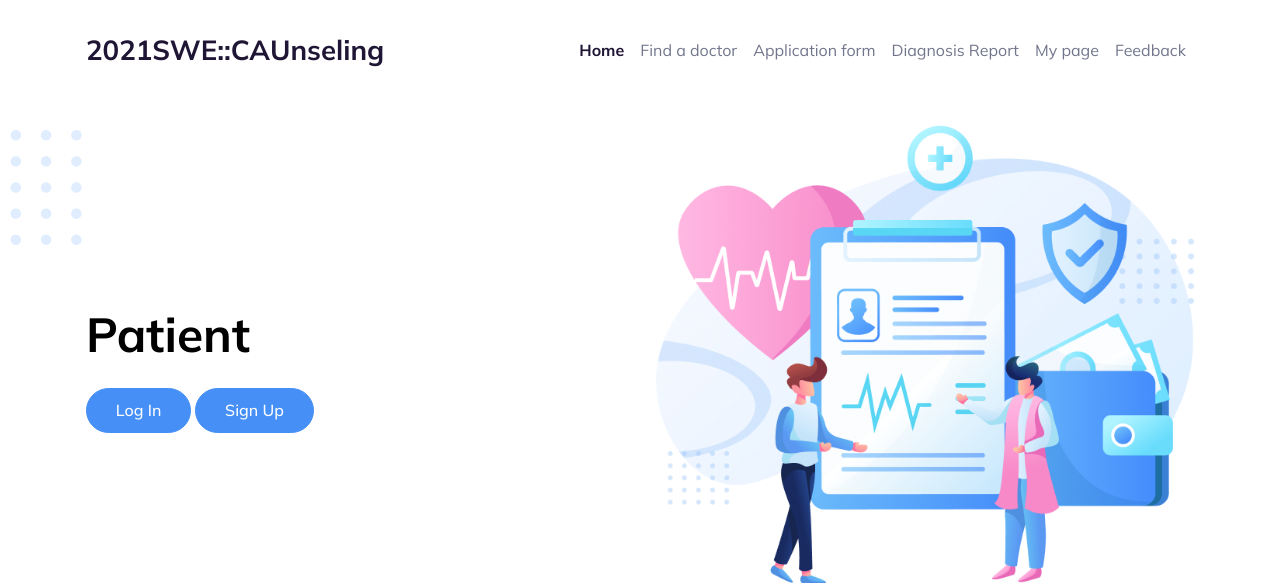
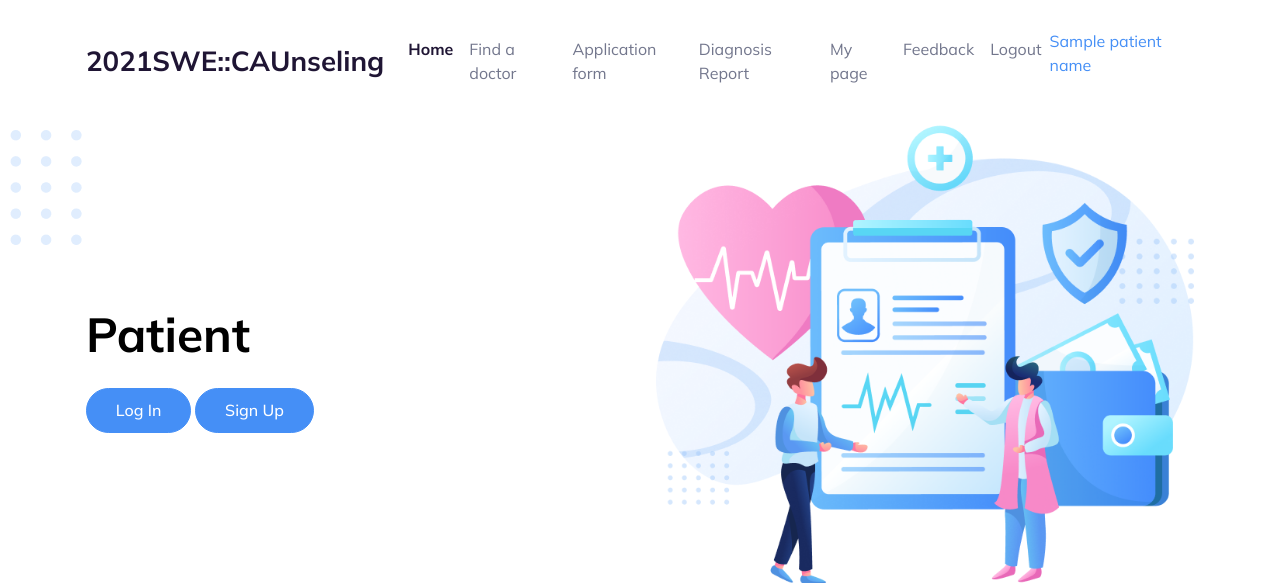
Before and after one commit to yhb1834/Smart-Health-Prediction-System, a Django app: template webpage/doctor_patient/templates/patient/main.html in a window 1280 px wide. Shown: the top 583 px of the page. Run offline with Django 3.2, Linux system fonts and the light colour scheme; the template is opened without the code that fills it: most values are stand-ins (such as "Sample title", 1, 10 or a date in 2020); some libraries are stand-ins or nearby versions.

Commit message:
메인 페이지에 로그아웃 버튼 추가하고 현제 로그인 되어있는 사람 이름 띄우기 만듦

```diff
--- a/webpage/doctor_patient/patient_views.py
+++ b/webpage/doctor_patient/patient_views.py
@@ -6,7 +6,10 @@ from django.utils import timezone
 from .models import User, Pa_details, Pa_report
 
 def pa_main(request):
-    return render(request,'patient/main.html')
+    context = {
+        'patient_name': request.user.username,
+    }
+    return render(request,'patient/main.html', context)
 
 def pa_search(request):
     #home이라 생각하고 여기에 검색 기능이 있어야 하지 않을까? 아니면 나중에 main 하고 합치던지
--- a/webpage/doctor_patient/templates/patient/main.html
+++ b/webpage/doctor_patient/templates/patient/main.html
@@ -92,6 +92,12 @@
               <li class="nav-item"><a class="nav-link" href="../details">My page</a></li>
               <li class="nav-item">
                 <a class="nav-link" href="../feedback">Feedback</a>
+              </li>
+              <li class="nav-item">
+                <a class="nav-link" href="../logout">Logout</a>
+              </li>
+              <li class="nav-item">
+                <a class >{{patient_name}}</a>
               </li>
             </ul>
           </div>
```
